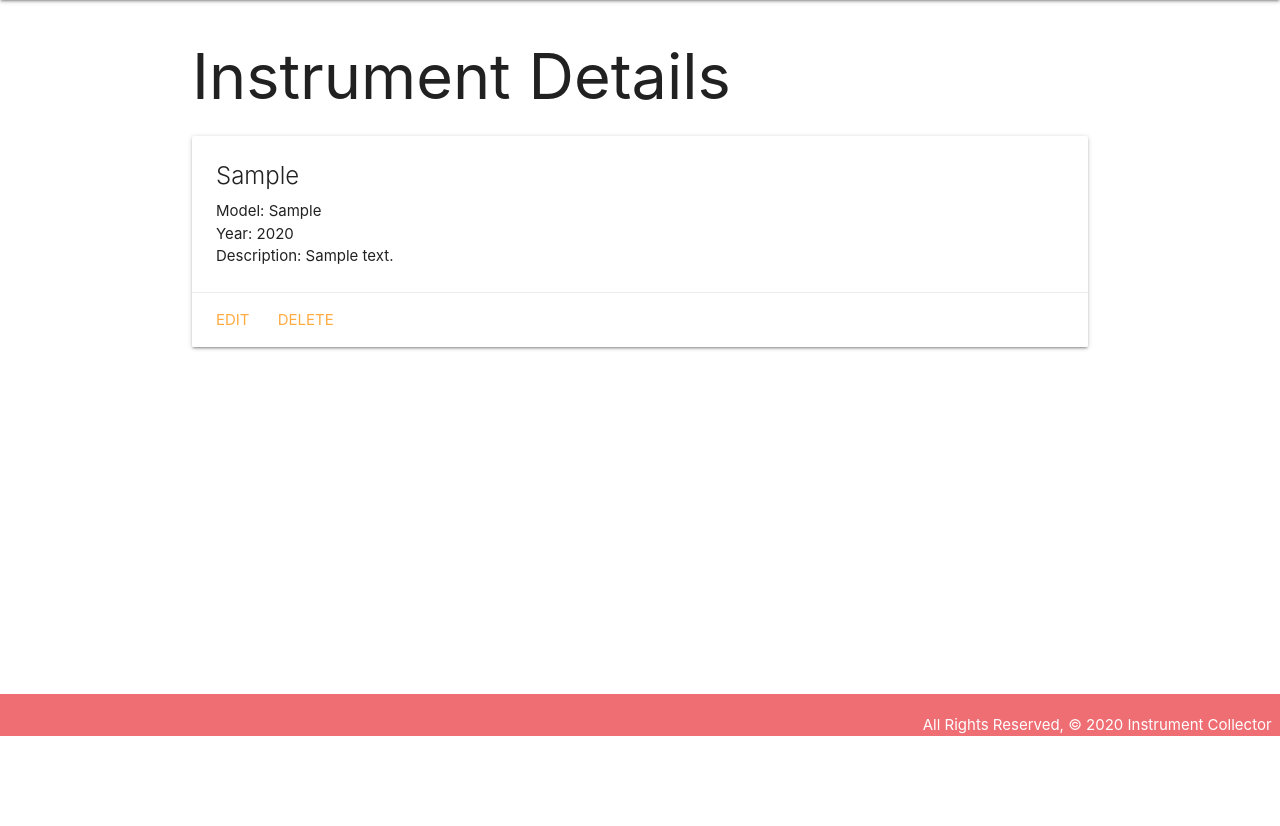
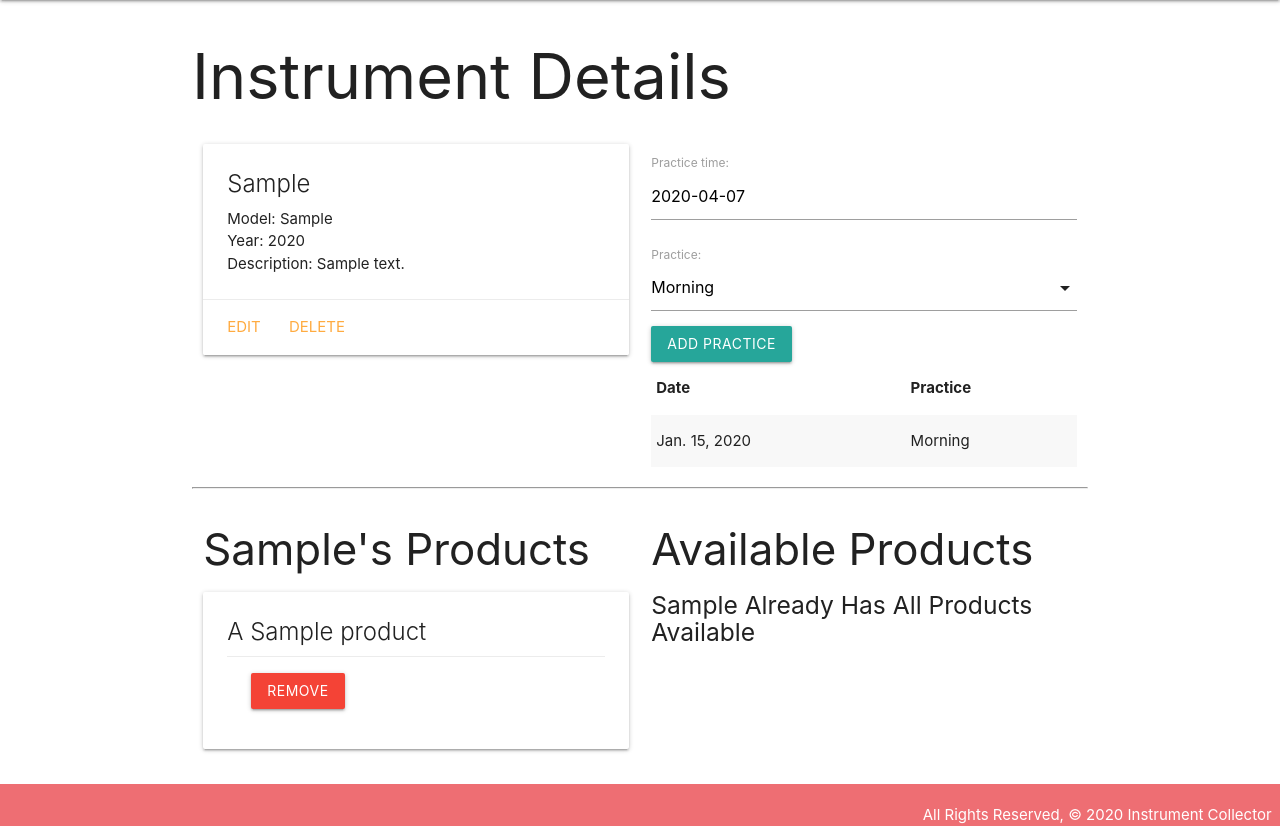
Before and after one commit to Frank-Rauen/instrument_collector, a Django app: page /instruments/1/ in a window 1280 px wide. Shown: the part 64-890 px from the top of the page. Before the commit the page ends 800 px from the top, so only its background shows below. Run offline with Django 3.2, Linux system fonts and the light colour scheme; tables that the repository leaves empty hold one stand-in row (values such as "Sample post").

Commit message:
adds many to many and one to many relationships

```diff
--- a/main_app/admin.py
+++ b/main_app/admin.py
@@ -1,5 +1,7 @@
 from django.contrib import admin
-from .models import Instrument
+from .models import Instrument, Practice, Product
 
 # Register your models here.
 admin.site.register(Instrument)
+admin.site.register(Practice)
+admin.site.register(Product)
--- /dev/null
+++ b/main_app/forms.py
@@ -0,0 +1,7 @@
+from django.forms import ModelForm
+from .models import Practice
+
+class PracticeForm(ModelForm):
+  class Meta:
+    model = Practice
+    fields = ['date', 'practice']
--- a/main_app/models.py
+++ b/main_app/models.py
@@ -1,15 +1,45 @@
 from django.db import models
 from django.urls import reverse
+from datetime import date
 
 # Create your models here.
+PRACTICES = (
+    ('M', 'Morning'),
+    ('N', 'Noon'),
+    ('K', 'Night')
+)
+
+class Product(models.Model):
+    name = models.CharField(max_length=100)
+
+    def __str__(self):
+        return self.name
+
 class Instrument(models.Model):
     make = models.CharField(max_length=100)
     model = models.CharField(max_length=100)
     year = models.IntegerField()
     description = models.TextField(max_length=250)
+    products = models.ManyToManyField(Product)
 
     def __str__(self):
         return self.make
 
     def get_absolute_url(self):
         return reverse('detail', kwargs={'instrument_id': self.id})
+
+class Practice(models.Model):
+    date = models.DateField('practice time')
+    practice = models.CharField(
+        max_length = 1,
+        choices = PRACTICES,
+        default = PRACTICES[0][0]
+    )
+
+    instrument = models.ForeignKey(Instrument, on_delete=models.CASCADE)
+
+    def __str__(self):
+        return f"{self.get_practice_display()} on {self.date}"
+
+    class Meta:
+        ordering = ['-date']
--- a/main_app/templates/base.html
+++ b/main_app/templates/base.html
@@ -9,6 +9,7 @@
   <title>Instrument Collector</title>
   <link rel="stylesheet" href="https://cdnjs.cloudflare.com/ajax/libs/materialize/1.0.0/css/materialize.min.css">
   <link rel="stylesheet" type="text/css" href="{% static 'css/style.css' %}">
+  <script src="https://cdnjs.cloudflare.com/ajax/libs/materialize/1.0.0/js/materialize.min.js"></script>
 </head>
 <body>
   <header class="navbar-fixed">
--- a/main_app/templates/instruments/detail.html
+++ b/main_app/templates/instruments/detail.html
@@ -2,7 +2,8 @@
 {% block content %}
 
 <h1>Instrument Details</h1>
-
+<div class="row">
+<div class="col s6">
 <div class="card">
   <div class="card-content">
     <span class="card-title">{{ instrument.make }}</span>
@@ -15,5 +16,84 @@
     <a href="{% url 'instruments_delete' instrument.id %}">Delete</a>
   </div>
 </div>
-
+</div>
+<div class="col s6">
+    <form action="{% url 'add_practice' instrument.id %}" method="post">
+        {% csrf_token %}
+        {{ practice_form.as_p }}
+        <input type="submit" class="btn" value="Add Practice">
+      </form>
+    <table class="striped">
+      <thead>
+        <tr><th>Date</th><th>Practice</th></tr>
+      </thead>
+      <tbody>
+        {% for practice in instrument.practice_set.all %}
+          <tr>
+            <td>{{practice.date}}</td>
+            <td>{{practice.get_practice_display}}</td>
+          </tr>
+        {% endfor %}
+      </tbody>
+    </table>
+  </div>
+</div>
+</div>
+<hr>
+<div class="row">
+ <div class="col s6">
+  <h3>{{ instrument.make }}'s Products</h3>
+  {% if instrument.products.count %}
+   {% for product in instrument.products.all %}
+    <div class="card">
+     <div class="card-content">
+      <span class="card-title">
+       A {{ product.name }}
+      </span>
+      <div class="card-action">
+        <form action="{% url 'dissoc_product' instrument.id product.id %}" method="post">
+            {% csrf_token %}
+          <button type="submit" class="btn red ">Remove</button>
+        </form>
+      </div>
+    </div>
+ </div>
+ {% endfor %}
+ {% else %}
+ <h5>No Products</h5>{% endif %}
+</div>
+<div class="col s6">
+    <h3>Available Products</h3>
+    {% if products.count %}
+      {% for product in products.all %}
+        <div class="card">
+          <div class="card-content">
+            <span class="card-title">
+              A {{ product.name }}</span>
+            </span>
+          </div>
+          <div class="card-action">
+            <form action="{% url 'assoc_product' instrument.id product.id %}" method="post">
+              {% csrf_token %}
+              <button type="submit" class="btn">Add</button>
+            </form>
+          </div>
+        </div>
+      {% endfor %}
+    {% else %}
+      <h5>{{instrument.make}} Already Has All Products Available</h5>
+    {% endif %}
+  </div>
+</div>
+<script>
+    var dateEl = document.getElementById('id_date');
+  M.Datepicker.init(dateEl, {
+    format: 'yyyy-mm-dd',
+    defaultDate: new Date(),
+    setDefaultDate: true,
+    autoClose: true
+  });
+  var selectEl = document.getElementById('id_practice');
+  M.FormSelect.init(selectEl);
+</script>
 {% endblock %}
--- a/main_app/urls.py
+++ b/main_app/urls.py
@@ -9,4 +9,12 @@ urlpatterns = [
     path('instruments/create/', views.InstrumentCreate.as_view(), name='instruments_create'),
     path('instruments/<int:pk>/update/', views.InstrumentUpdate.as_view(), name='instruments_update'),
     path('instruments/<int:pk>/delete/', views.InstrumentDelete.as_view(), name='instruments_delete'),
+    path('instruments/<int:instrument_id>/add_practice/', views.add_practice, name='add_practice'),
+    path('instruments/<int:instrument_id>/assoc_product/<int:product_id>/', views.assoc_product, name='assoc_product'),
+    path('instruments/<int:instrument_id>/dissoc_product/<int:product_id>/', views.dissoc_product, name='dissoc_product'),
+    path('products/', views.ProductList.as_view(), name='products_index'),
+    path('products/<int:pk>/', views.ProductDetail.as_view(), name='products_detail'),
+    path('products/<int:pk>/update/', views.ProductUpdate.as_view(), name='products_update'),
+    path('products/<int:pk>/delete/', views.ProductDelete.as_view(), name='products_delete'),
+    path('products/create/', views.ProductCreate.as_view(), name='products_create'),
 ]
--- a/main_app/views.py
+++ b/main_app/views.py
@@ -1,10 +1,21 @@
-from django.shortcuts import render
+from django.shortcuts import render, redirect
 from django.http import HttpResponse
 from django.views.generic.edit import CreateView, UpdateView, DeleteView
+from django.views.generic import ListView, DetailView
 
-from .models import Instrument
+
+from .models import Instrument, Product
+from .forms import PracticeForm
 
 # Create your views here.
+def assoc_product(request, instrument_id, product_id):
+  Instrument.objects.get(id=instrument_id).products.add(product_id)
+  return redirect('detail', instrument_id=instrument_id)
+
+def dissoc_product(request, instrument_id, product_id):
+    Instrument.objects.get(id=instrument_id).products.remove(product_id)
+    return redirect('detail', instrument_id=instrument_id)
+
 def home(request):
     return render(request, 'home.html')
 
@@ -17,11 +28,21 @@ def instruments_index(request):
 
 def instruments_detail(request, instrument_id):
     instrument = Instrument.objects.get(id=instrument_id)
-    return render(request, 'instruments/detail.html', { 'instrument': instrument })
+    products_instrument_doesnt_have = Product.objects.exclude(id__in = instrument.products.all().values_list('id'))
+    practice_form = PracticeForm()
+    return render(request, 'instruments/detail.html', { 'instrument': instrument, 'practice_form' : practice_form, 'products' : products_instrument_doesnt_have })
+
+def add_practice(request, instrument_id):
+    form = PracticeForm(request.POST)
+    if form.is_valid():
+        new_practice = form.save(commit=False)
+        new_practice.instrument_id = instrument_id
+        new_practice.save()
+    return redirect('detail', instrument_id=instrument_id)
 
 class InstrumentCreate(CreateView):
     model = Instrument
-    fields = '__all__'
+    fields = ['make', 'model', 'year', 'description']
     success_url = '/instruments/'
 
 class InstrumentUpdate(UpdateView):
@@ -31,3 +52,23 @@ class InstrumentUpdate(UpdateView):
 class InstrumentDelete(DeleteView):
   model = Instrument
   success_url = '/instruments/'
+
+class ProductList(ListView):
+    model = Product
+
+class ProductDetail(DetailView):
+    model = Product
+
+class ProductCreate(CreateView):
+    model = Product
+    fields = ['name']
+    success_url = '/products/'
+
+class ProductUpdate(UpdateView):
+    model = Product
+    fields = ['name']
+    success_url = '/products/'
+
+class ProductDelete(DeleteView):
+    model = Product
+    success_url = '/products/'
```
Also changed, not shown: main_app/migrations/0002_practice.py (added), main_app/migrations/0003_auto_20200407_1904.py (added), main_app/migrations/0004_instrument_products.py (added).
